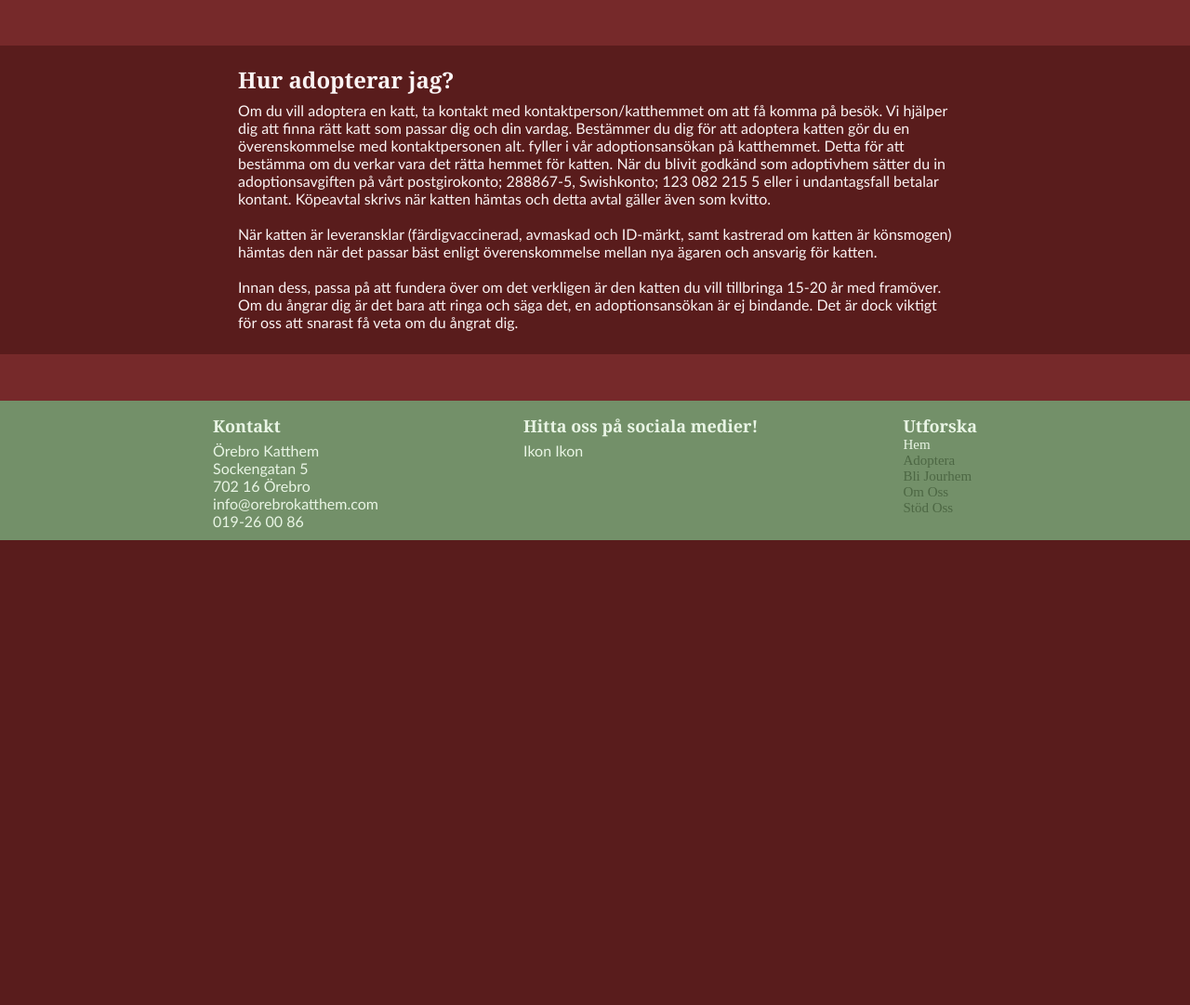
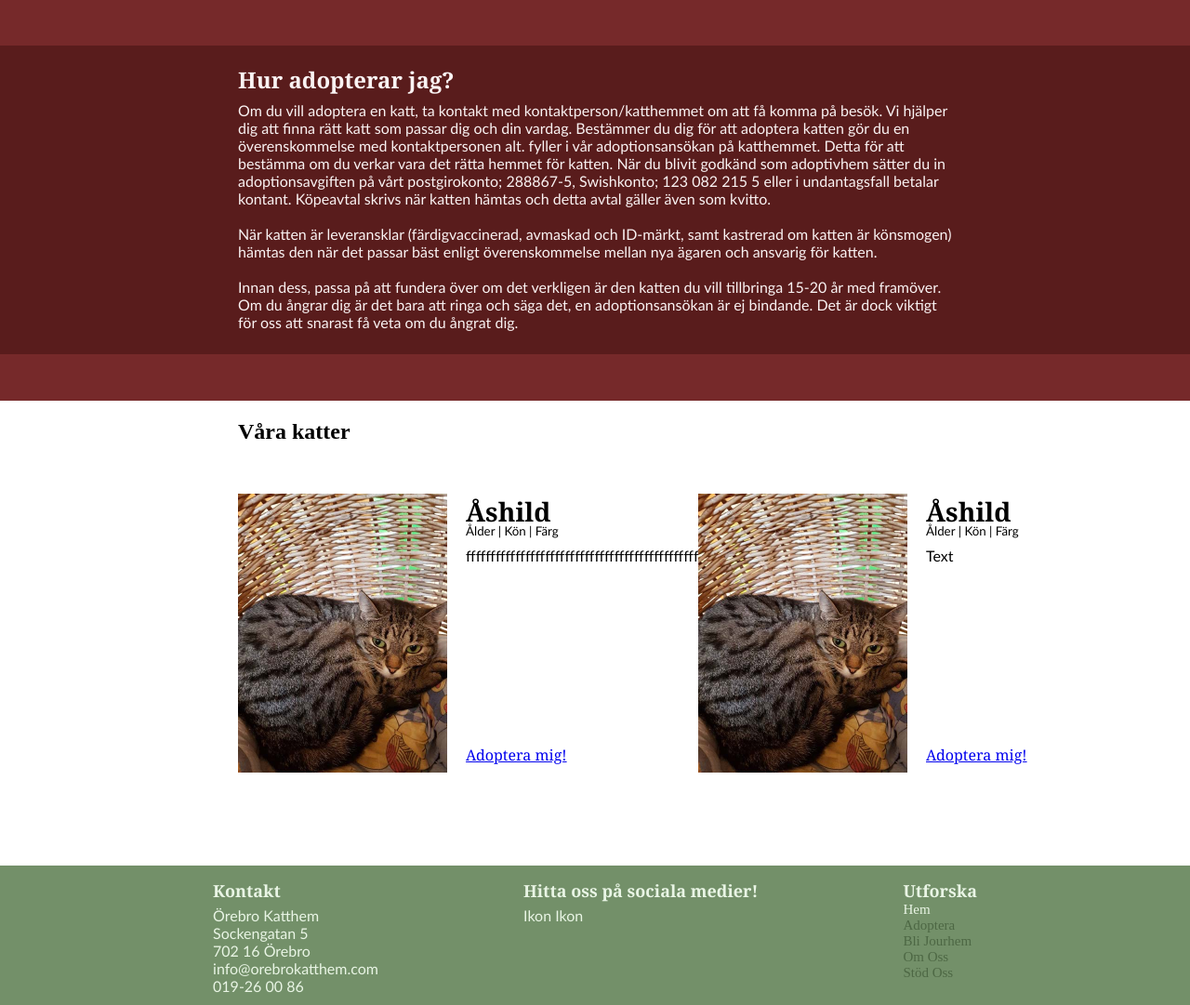
Before and after one commit to Weyenriah/orebrokatthem, a PHP site: page /pages/adopt.html in a window 1280 px wide. Shown: the part 300-1381 px from the top of the page at 93% size. Before the commit the page ends 881 px from the top, so only its background shows below. Run offline with PHP 8.4, Linux system fonts and the light colour scheme.

Commit message:
Add "our cats"

```diff
--- a/pages/adopt.html
+++ b/pages/adopt.html
@@ -52,6 +52,40 @@
         </div>
     </section>
 
+    <section class="our-cats">
+        <div class="top">
+            <h2> Våra katter </h2>
+            <div class="filter">
+
+            </div>
+        </div>
+        <div class="cats">
+            <div class="cat">
+                <div class="cat-info">
+                    <img src="../images/ashild.jpg">
+                    <div class="cat-text">
+                        <h3> Åshild </h3>
+                        <small> Ålder | Kön | Färg </small>
+                        <p> fffffffffffffffffffffffffffffffffffffffffffffffffffffffffff </p>
+                        <a href="#"> Adoptera mig! </a>
+                    </div>
+                </div>
+            </div>
+
+            <div class="cat">
+                <div class="cat-info">
+                    <img src="../images/ashild.jpg">
+                    <div class="cat-text">
+                        <h3> Åshild </h3>
+                        <small> Ålder | Kön | Färg </small>
+                        <p> Text </p>
+                        <a href="#"> Adoptera mig! </a>
+                    </div>
+                </div>
+            </div>
+        </div>
+    </section>
+
     <footer class="footer">
         <section class="contact">
             <h2>Kontakt</h2>
--- a/style/adopt.css
+++ b/style/adopt.css
@@ -171,6 +171,71 @@ body {
     font-family: "Calibri", sans-serif;
 }
 
+/* === OUR CATS STYLING === */
+.our-cats {
+    height: 500px;
+    display: grid;
+    grid-template-rows: 100px auto;
+    grid-template-columns: 20% 60% 20%;
+}
+
+.top {
+    grid-row: 1;
+    grid-column: 2;
+    display: grid;
+}
+
+.cats {
+    grid-row: 2;
+    grid-column: 2;
+    display: flex;
+    flex-direction: row;
+}
+
+.cat img {
+    height: 300px;
+}
+
+.cat-info {
+    display: flex;
+    flex-direction: row;
+}
+
+.cat-text {
+    display: grid;
+    grid-template-rows: 32px 25px 213px 30px;
+    grid-template-columns: 100%;
+    width: 250px;
+    margin-left: 20px;
+}
+
+.cat-text h3 {
+    grid-row: 1;
+    grid-column: 1;
+    margin-top: 0;
+    font-family: "Georgia", serif;
+    font-size: 28px;
+}
+
+.cat-text small {
+    grid-row: 2;
+    grid-column: 1;
+    font-family: "Calibri", sans-serif;
+}
+
+.cat-text p {
+    grid-row: 3;
+    grid-column: 1;
+    margin: 0;
+    font-family: "Calibri", sans-serif;
+}
+
+.cat-text a {
+    grid-row: 4;
+    grid-column: 1;
+    font-family: "Georgia", serif;
+}
+
 /* === FOOTER === */
 /* General footer styling */
 .footer {
```
